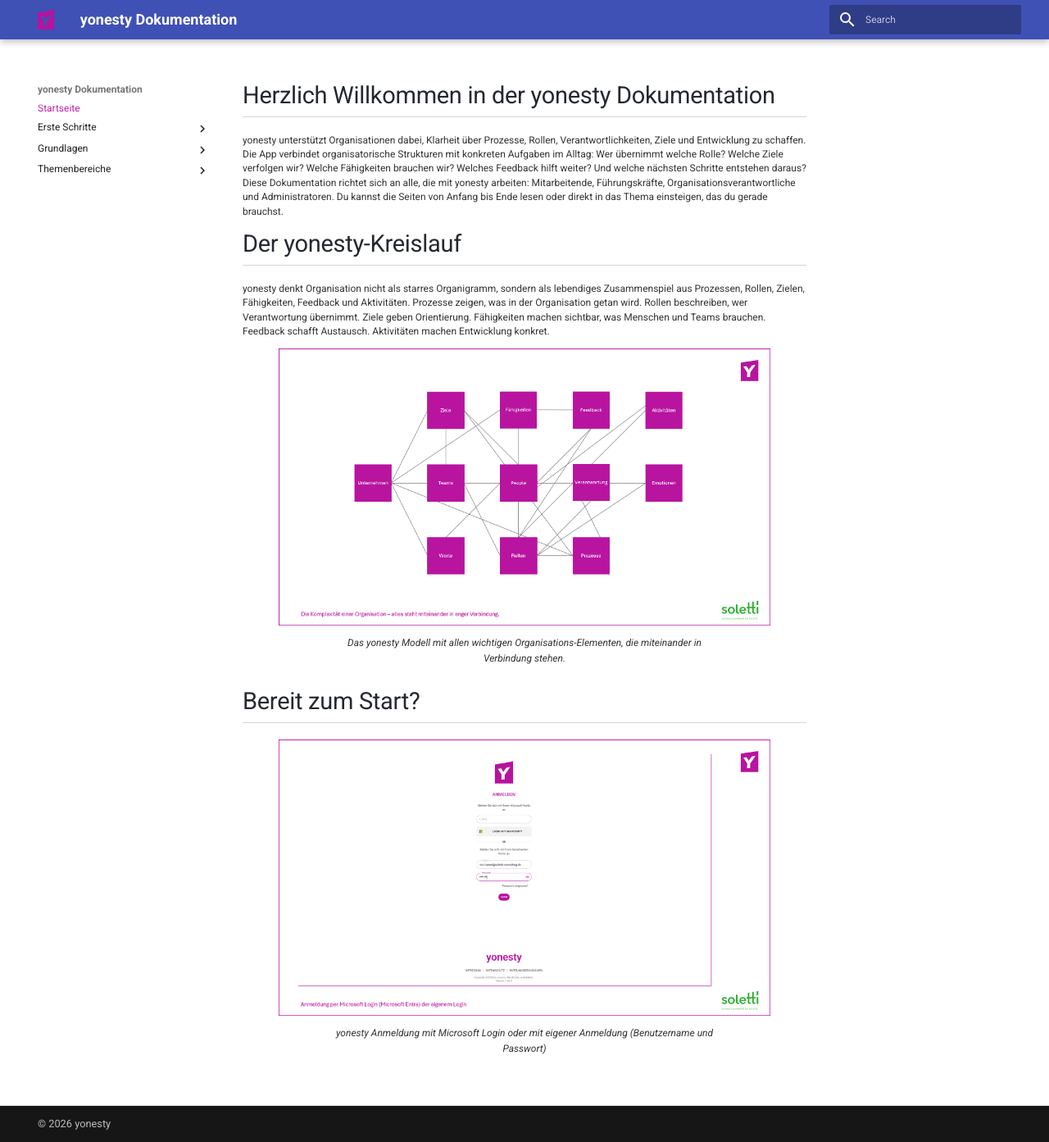
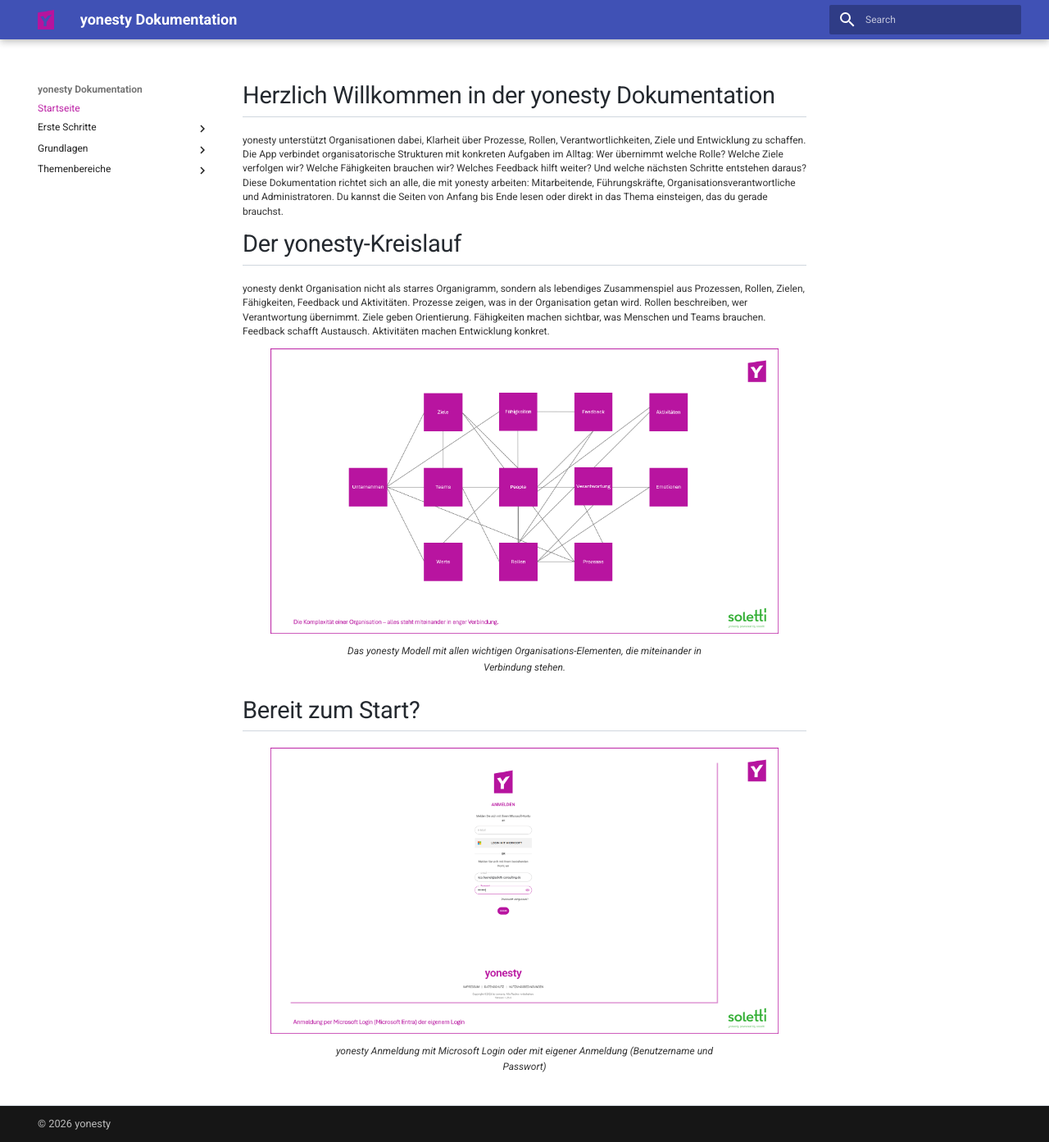
Before and after one commit to ricohaenelsoletti/yonesty, an MkDocs documentation site: the page built from docs/index.md, in a window 1280 px wide and 1393 px high. Shown: the whole window at 82% size. Built offline with MkDocs 1.6.1 and Material for MkDocs 9.7.7, drawn with Linux system fonts in a browser that asks for light colours.

Commit message:
Update image styles in yonesty.css

```diff
--- a/docs/stylesheets/yonesty.css
+++ b/docs/stylesheets/yonesty.css
@@ -209,8 +209,8 @@
 /* Eckige Ecken */
 .md-typeset img {
    border-radius: 0px;
-   max-width: 600px;
-   width: 750%;
+   max-width: 800px;
+   width: 90%;
    height: auto;
    align: left;
    text-align: left;
```
